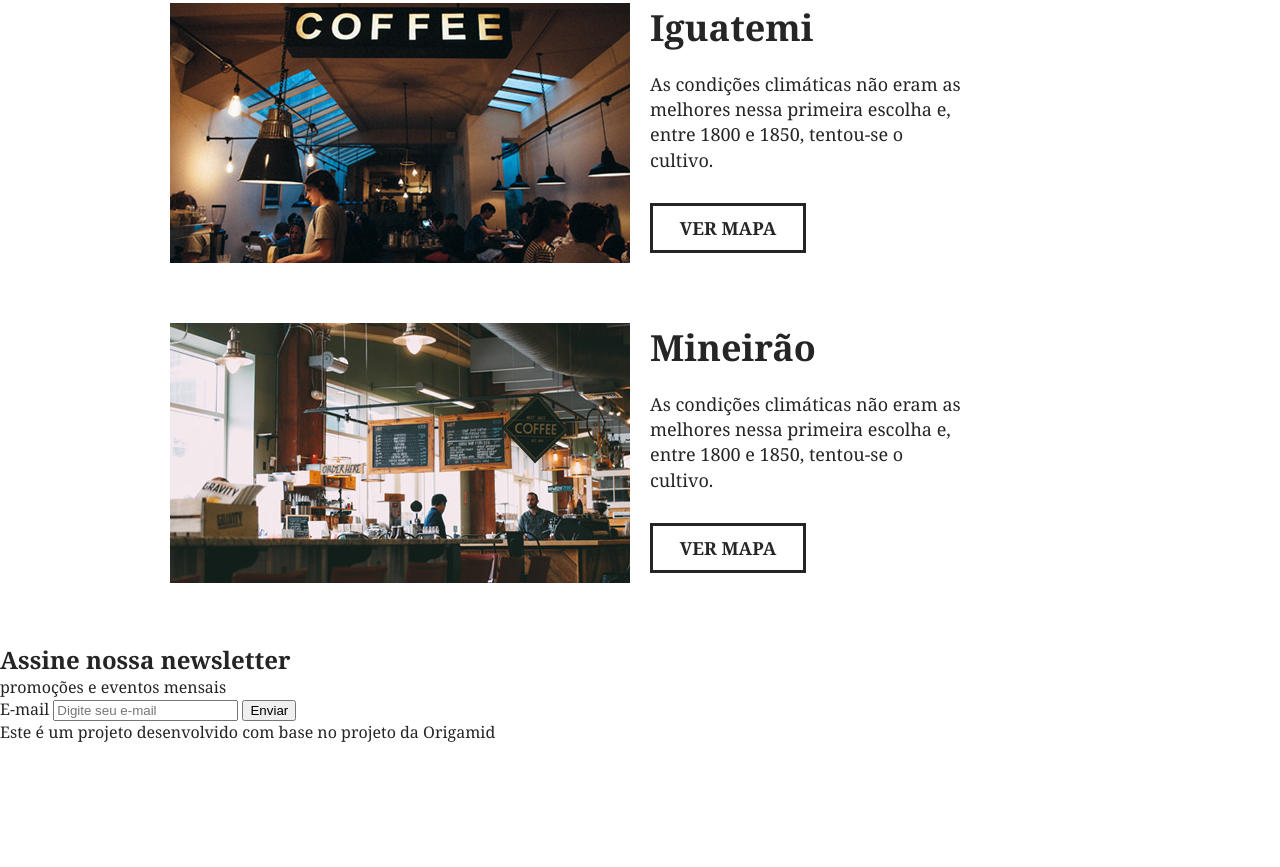
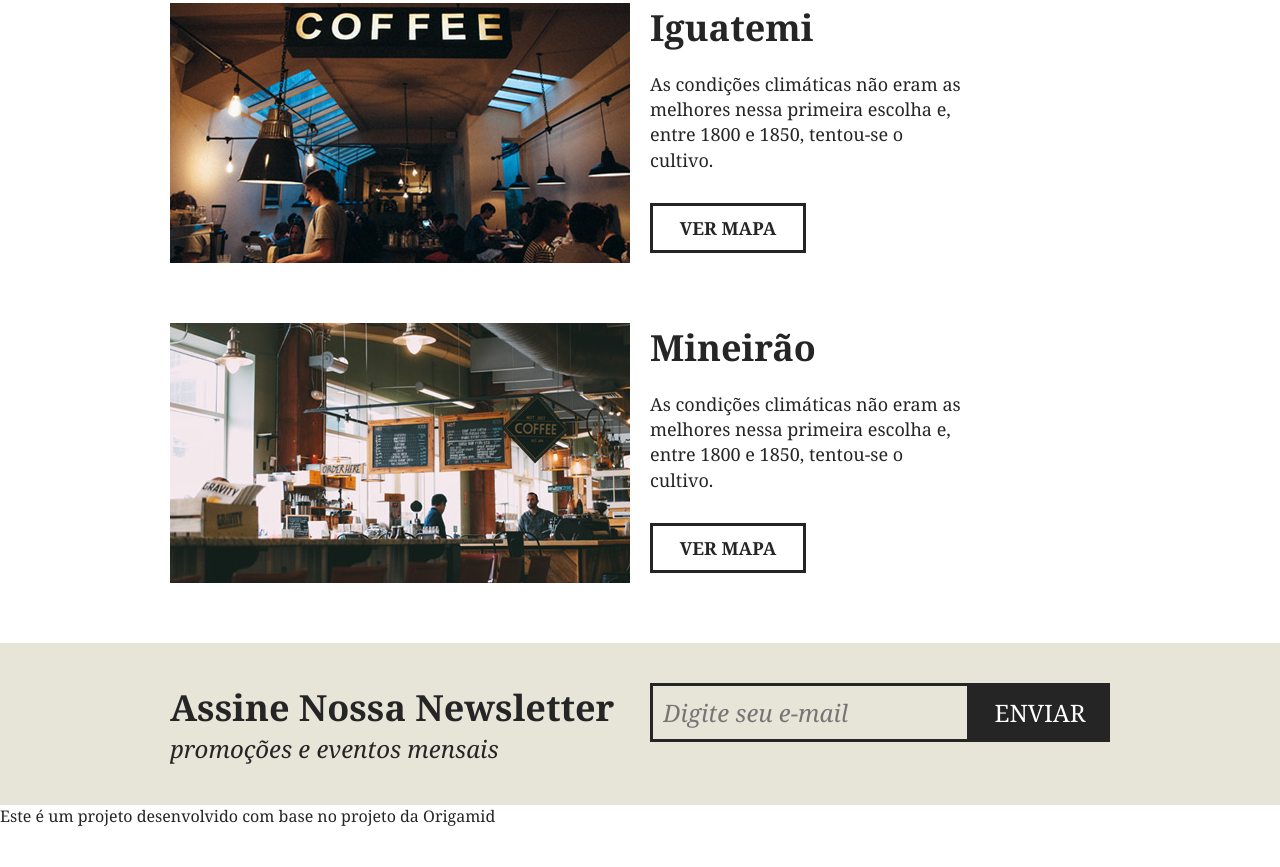
Before and after one commit to jenifferazevedo/Css_puro_estudo, a plain HTML site: page index.html in a window 1280 px wide. Shown: the part 2220-3087 px from the top of the page. Before the commit the page ends 3005 px from the top, so only its background shows below. Drawn offline with Linux system fonts and the light colour scheme.

Commit message:
//HTML e CSS
/*HTML: adicionada classes na newsletter. CSS: criado o CSS da newsletter.*/

```diff
--- a/css/style.css
+++ b/css/style.css
@@ -221,3 +221,59 @@ body {
   text-align: center;
   padding: 10px 0px;
 }
+/*Assine*/
+.newsletter {
+  background: #e7e4d8;
+}
+.newsletter-container{
+  max-width: 960px;
+  padding: 40px 0px;
+  margin: 0 auto;
+}
+.newsletter-container::after, .newsletter-container::before {
+  content: '';
+  display: table;
+  clear: both;
+}
+.newsletter-container > div {
+  float: left;
+  margin: 0 10px;
+  width: 460px;
+}
+.newsletter-container > div h2 {
+  font-size: 2.25em;
+  text-transform: capitalize;
+}
+.newsletter-container > div p {
+  font-size: 1.5em;
+  font-style: italic;
+}
+.newsletter-container form {
+  width: 460px;
+  float: left;
+  margin: 0 10px;
+}
+.newsletter-container label {
+  display: none;
+}
+.newsletter-container input {
+  width: 294px;
+  padding: 10px;
+  border: 3px solid #252525;
+  font-family: Georgia, 'Times New Roman', Times, serif;
+  font-style: italic;
+  font-size: 1.5em;
+  background: none;
+  float: left;
+}
+.newsletter-container button {
+  width: 140px;
+  padding: 13px 0px;
+  border: none;
+  background: #252525;
+  color: #fff;
+  text-transform: uppercase;
+  font-family: Georgia, 'Times New Roman', Times, serif;
+  font-size: 1.5em;
+  cursor: pointer;
+}
--- a/index.html
+++ b/index.html
@@ -93,7 +93,8 @@
       </div>
     </div>
   </section>
-  <section>
+  <section class="newsletter">
+    <div class="newsletter-container">
       <div>
         <h2>Assine nossa newsletter</h2>
         <p>promoções e eventos mensais</p>
@@ -103,6 +104,7 @@
         <input type="text" placeholder="Digite seu e-mail">
         <button type="submit">Enviar</button>
       </form>
+    </div>
   </section>
   <footer>
     <div>
```
Lines whose indentation alone changed are shown as unchanged.
